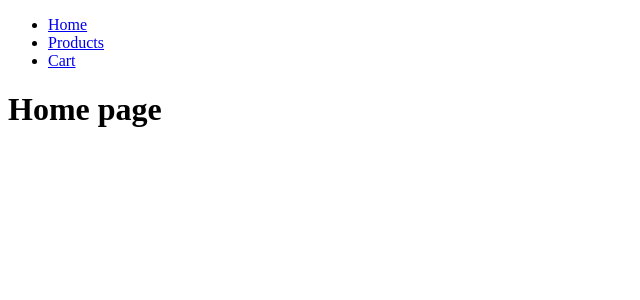
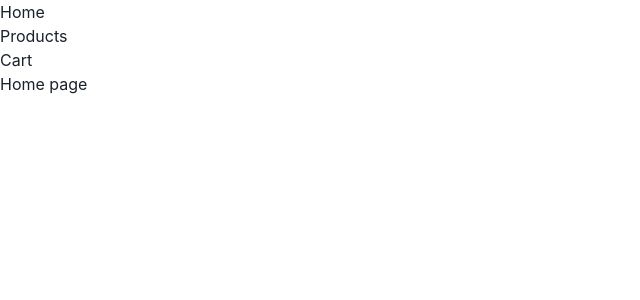
Before and after one commit to isikava/shopping-cart, a React (Vite) app: page / in a window 1280 px wide. Shown: the top 300 px of the page, without its empty margins (0-640 px from the left). Built offline with nearby package versions, Linux system fonts and the light colour scheme.

Commit message:
Add chakra-ui

```diff
--- a/package.json
+++ b/package.json
@@ -11,6 +11,10 @@
     "preview": "vite preview"
   },
   "dependencies": {
+    "@chakra-ui/react": "^2.8.0",
+    "@emotion/react": "^11.11.1",
+    "@emotion/styled": "^11.11.0",
+    "framer-motion": "^10.16.0",
     "react": "^18.2.0",
     "react-dom": "^18.2.0",
     "react-router-dom": "^6.15.0"
--- a/src/components/Header.tsx
+++ b/src/components/Header.tsx
@@ -1,8 +1,9 @@
 import { Link } from 'react-router-dom';
+import { Box } from '@chakra-ui/react';
 
 export const Header = () => {
   return (
-    <header>
+    <Box as="header">
       <nav>
         <ul>
           <li>
@@ -16,6 +17,6 @@ export const Header = () => {
           </li>
         </ul>
       </nav>
-    </header>
+    </Box>
   );
 };
--- a/src/main.tsx
+++ b/src/main.tsx
@@ -1,9 +1,12 @@
 import React from 'react';
 import ReactDOM from 'react-dom/client';
+import { ChakraProvider } from '@chakra-ui/react';
 import { Router } from './pages/Router';
 
 ReactDOM.createRoot(document.getElementById('root')!).render(
   <React.StrictMode>
-    <Router />
+    <ChakraProvider>
+      <Router />
+    </ChakraProvider>
   </React.StrictMode>
 );
--- a/src/pages/Root.tsx
+++ b/src/pages/Root.tsx
@@ -1,13 +1,14 @@
 import { Outlet } from 'react-router-dom';
 import { Header } from '@/components/Header';
+import { Box } from '@chakra-ui/react';
 
 const Root = () => {
   return (
     <>
       <Header />
-      <main>
+      <Box as="main">
         <Outlet />
-      </main>
+      </Box>
     </>
   );
 };
```
Also changed, not shown: 1 other file (tests, documents, lock files or other folders).
